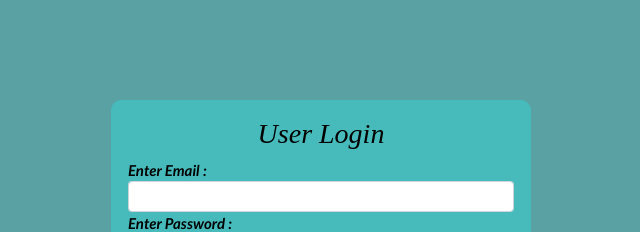
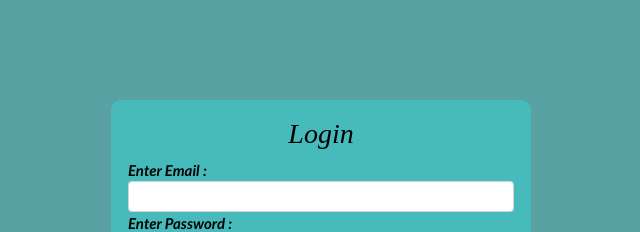
Before and after one commit to hsoni-devops/Full-stack-expense-app, a website: page public/views/login.html in a window 1280 px wide. Shown: the top 232 px of the page, 319-959 px from the left. Drawn offline with nearby package versions, Linux system fonts and the light colour scheme; files whose address does not match are found by name.

Commit message:
update login page

```diff
--- a/public/views/login.html
+++ b/public/views/login.html
@@ -49,7 +49,7 @@
 
     <div class="container-fluid d-flex justify-content-center">
         <div class="container d-flex justify-content-center form-container">
-               <h3 style="text-align: center;">User Login</h3>
+               <h3 style="text-align: center;">Login</h3>
              <form action="/login/validiation" method="post" class="formInput" onsubmit="authorization() " >
                  <label for="email">Enter Email :</label>
                  <input type="email" name="email" id="email" class="form-control form-control-sm" required>
```
Also changed, not shown: Architechture DIagram.drawio.png (added), 1 other file.
